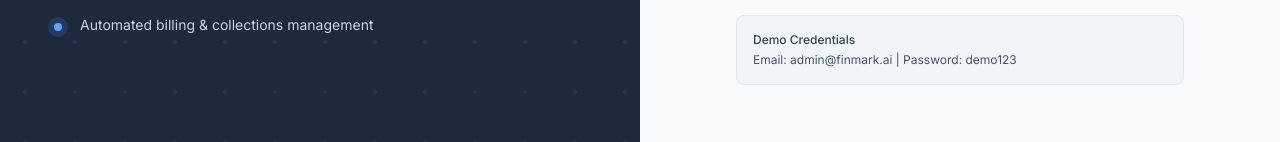
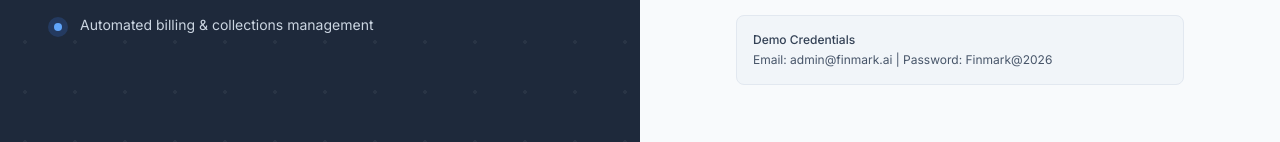
Before and after one commit to hvs-finmarkai/RevRecog-ClientMargin360, a React (Vite) app in the folder frontend/: page /login in a window 1280 px wide. Shown: the part 533-675 px from the top of the page. Built offline with nearby package versions, Linux system fonts and the light colour scheme; no server answers.

Commit message:
fix: correct demo credentials on login page

```diff
--- a/frontend/src/pages/auth/LoginPage.tsx
+++ b/frontend/src/pages/auth/LoginPage.tsx
@@ -108,7 +108,7 @@
 
       <div className="mt-6 p-4 bg-navy-50 rounded-lg border border-navy-100">
         <p className="text-xs font-medium text-navy-600 mb-1">Demo Credentials</p>
-        <p className="text-xs text-navy-500">Email: admin@finmark.ai | Password: demo123</p>
+        <p className="text-xs text-navy-500">Email: admin@finmark.ai | Password: Finmark@2026</p>
       </div>
     </div>
   );
```
